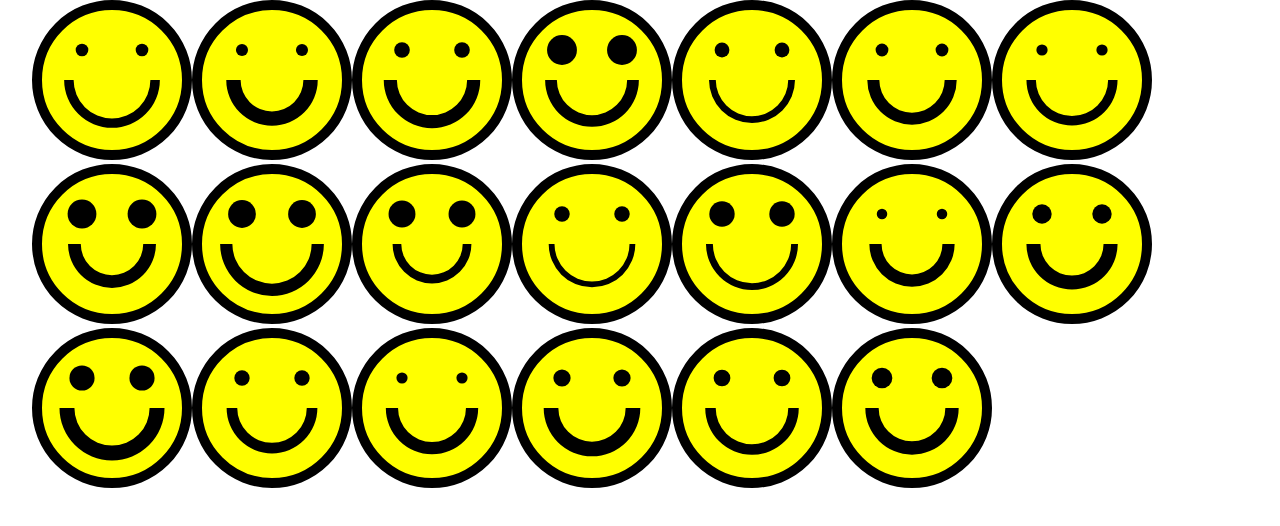
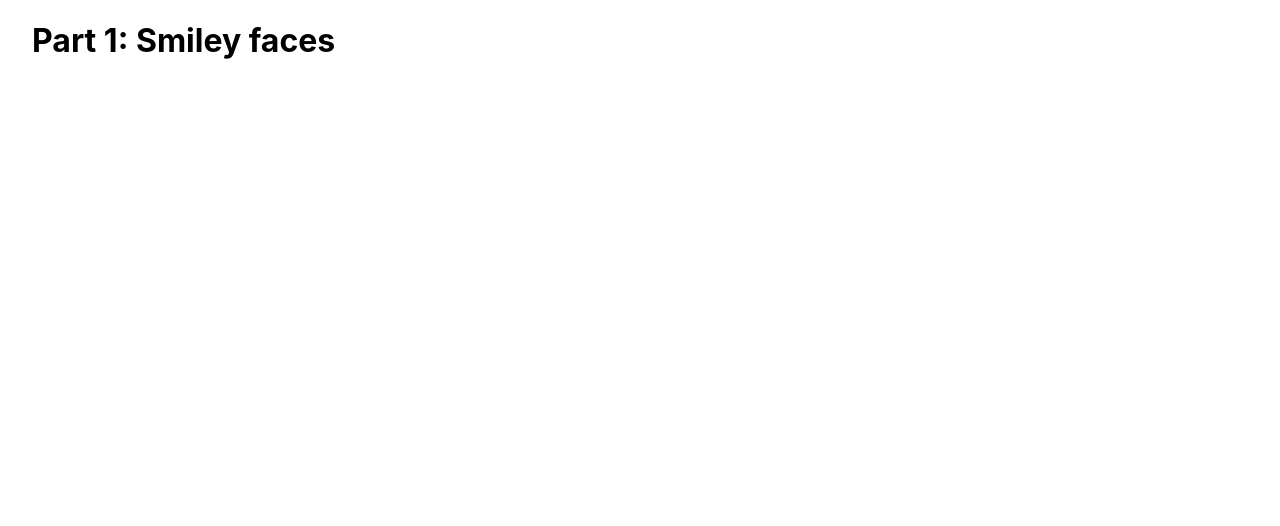
Before and after one commit to Kevinjchang98/FCC_D3_React, a Next.js app in the folder fcc_d3_nextjs/: page / in a window 1280 px wide. Shown: the top 526 px of the page. Built offline with nearby package versions, Linux system fonts and the light colour scheme.

Commit message:
refactor to faces subpage

```diff
--- a/fcc_d3_nextjs/pages/index.tsx
+++ b/fcc_d3_nextjs/pages/index.tsx
@@ -1,30 +1,13 @@
-import { range } from 'd3';
 import type { NextPage } from 'next';
-import Face from '../components/Face';
+import Link from 'next/link';
 import styles from '../styles/Home.module.css';
 
 const Home: NextPage = () => {
-    const width = 160;
-    const height = 160;
-
-    const arr = range(20);
-
     return (
         <div className={styles.container}>
-            {arr.map(() => (
-                <Face
-                    width={width}
-                    height={height}
-                    centerX={width / 2}
-                    centerY={height / 2}
-                    strokeWidth={10}
-                    eyeOffsetX={30}
-                    eyeOffsetY={30}
-                    eyeRadius={5 + Math.random() * 10}
-                    mouthWidth={5 + Math.random() * 10}
-                    mouthRadius={30 + Math.random() * 10}
-                />
-            ))}
+            <Link href="/faces">
+                <h1>Part 1: Smiley faces</h1>
+            </Link>
         </div>
     );
 };
```
Also changed, not shown: fcc_d3_nextjs/pages/faces.tsx (added, +32 -0 lines).
